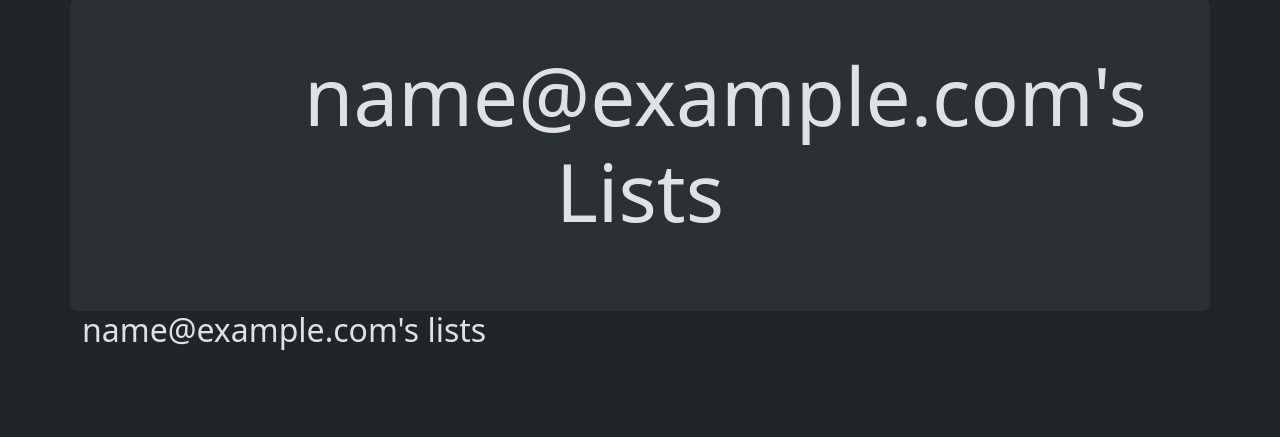
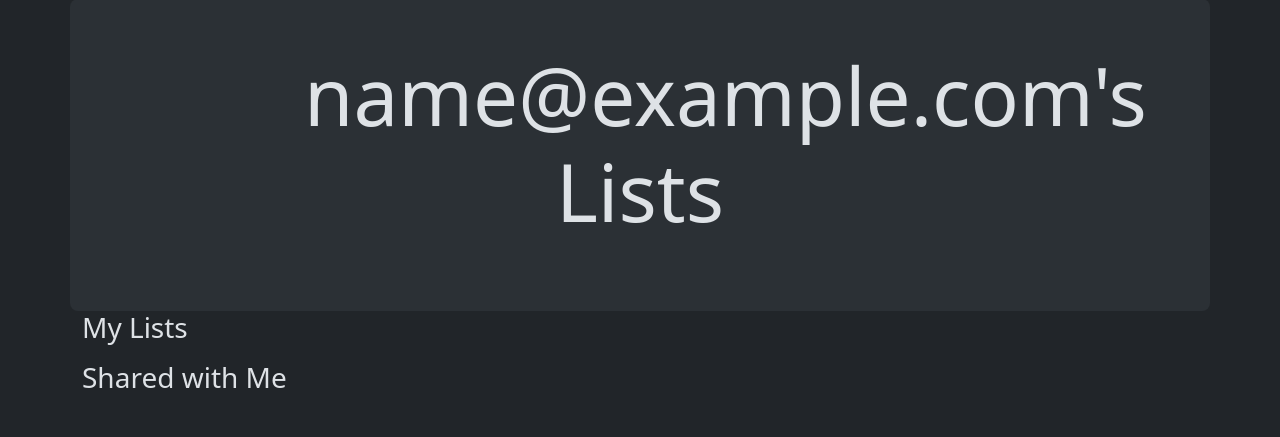
Before and after one commit to chetryJyoti/goat-book, a Django app: a page that uses src/lists/templates/base.html in a window 1280 px wide. Shown: the part 71-508 px from the top of the page. Run offline with Django 5.2, Linux system fonts and the light colour scheme; a user stored in the database is signed in; tables that the repository leaves empty hold one stand-in row (values such as "Sample post"); some libraries are stand-ins or nearby versions.

Commit message:
share lists & FT passing

```diff
--- a/src/lists/models.py
+++ b/src/lists/models.py
@@ -14,6 +14,12 @@
         on_delete=models.CASCADE,
     )
 
+    shared_with = models.ManyToManyField(
+        settings.AUTH_USER_MODEL,
+        related_name='shared_lists',
+        blank=True
+    )
+
     def get_absolute_url(self):
         return reverse("view_list", args=[self.id])
 
--- a/src/lists/templates/base.html
+++ b/src/lists/templates/base.html
@@ -56,7 +56,7 @@
       {% endif %}
       <div class="row justify-content-center p-5 bg-body-tertiary rounded-3">
         <div class="col-lg-8 text-center">
-          <h1 class="display-1 mb-4">{% block header_text %}{% endblock %}</h1>
+          <h1 class="display-1 mb-4 text-wrap">{% block header_text %}{% endblock %}</h1>
 
           <!-- <form method="POST" action="{% block form_action %}{% endblock %}">
             <input
--- a/src/lists/templates/my_lists.html
+++ b/src/lists/templates/my_lists.html
@@ -1,12 +1,29 @@
 {% extends 'base.html' %}
-
-{% block header_text %}{{user.email}}'s Lists{% endblock %}
+{% block header_text %}
+{{ user.email }}'s Lists
+{%endblock %}
 
 {% block content %}
-  <h2>{{ owner.email }}'s lists</h2>
-  <ul>
-    {% for list in owner.lists.all %}
-      <li><a href="{{ list.get_absolute_url }}">{{ list.name }}</a></li>
-    {% endfor %}
-  </ul>
+<!-- <h2>{{ owner.email }}'s Lists</h2> -->
+
+<!-- Lists owned by the user -->
+<h3>My Lists</h3>
+<ul>
+  {% for list in owner.lists.all %}
+  <li>
+    <a href="{{ list.get_absolute_url }}">{{ list.name }}</a>
+  </li>
+  {% endfor %}
+</ul>
+
+<!-- Lists shared with the user -->
+<h3>Shared with Me</h3>
+<ul>
+  {% for list in owner.shared_lists.all %}
+  <li>
+    <a href="{{ list.get_absolute_url }}">{{ list.name }}</a>
+  </li>
+  {% endfor %}
+</ul>
+
 {% endblock %}
--- a/src/lists/urls.py
+++ b/src/lists/urls.py
@@ -5,4 +5,5 @@
     path("new", views.new_list, name="new_list"),
     path("<int:list_id>/",views.view_list,name="view_list"),
     path("users/<str:email>/", views.my_lists, name="my_lists"),
+    path('<int:list_id>/share/',views.share_list,name="share_list")
 ]
--- a/src/lists/views.py
+++ b/src/lists/views.py
@@ -1,7 +1,9 @@
-from django.shortcuts import render,redirect
+from django.shortcuts import render,redirect,get_object_or_404
 from lists.forms import ItemForm,ExistingListItemForm
 from lists.models import Item,List
 from django.contrib.auth import get_user_model
+from django.contrib import messages
+from django.core.mail import send_mail
 
 User = get_user_model()
 
@@ -36,4 +38,34 @@
 
 def my_lists(request,email):
     owner = User.objects.get(email=email)
-    return render(request,"my_lists.html",{"owner":owner})
+    lists = List.objects.filter(owner=owner) | owner.shared_lists.all()
+    return render(request, 'my_lists.html', {'owner': owner, 'lists': lists})
+
+
+
+def share_list(request, list_id):
+    list_ = List.objects.get(id=list_id)
+    sharee_email = request.POST.get('sharee', '').strip().lower()
+
+    if sharee_email:
+        try:
+            user_to_share = User.objects.get(email=sharee_email)
+            list_.shared_with.add(user_to_share)
+
+            if request.user.is_authenticated:
+                # Send email notification
+                send_mail(
+                    subject="Superlists: A To-Do list has been shared with you",
+                    message=f"{request.user.email} has shared a to-do list with you. View it here: {request.build_absolute_uri(list_.get_absolute_url())}",
+                    from_email='jyotichetry087@gmail.com',
+                    recipient_list=[sharee_email],
+                    fail_silently=False,
+                )
+                messages.success(request, f"List shared with {sharee_email}")
+            else:
+                messages.warning(request, "You must be logged in to send share notifications.")
+
+        except User.DoesNotExist:
+            messages.error(request, f"No such user with email: {sharee_email}")
+
+    return redirect(list_)
```
Also changed, not shown: src/lists/templates/list.html (+27 -20 lines), src/lists/migrations/0003_list_shared_with.py (added), 1 other file.
